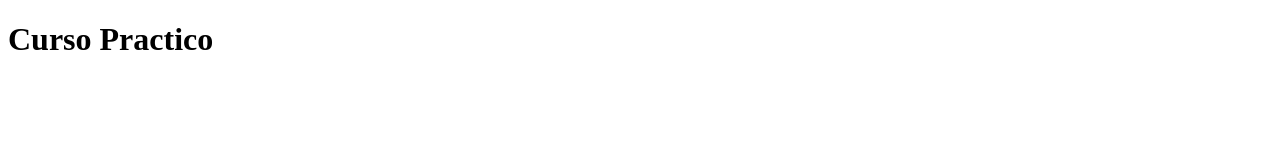
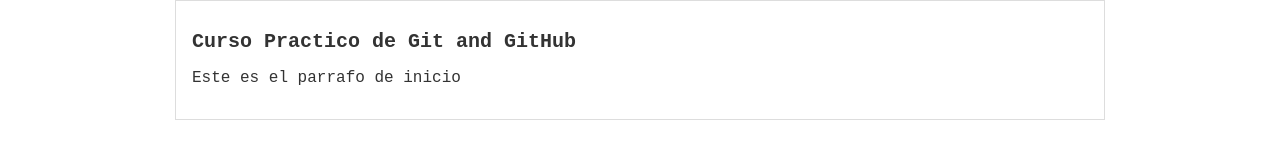
Before and after one commit to yordycuevas/hyperblog, a plain HTML site: page index.html in a window 1280 px wide. Drawn offline with Linux system fonts and the light colour scheme.

Commit message:
cargue al master con cambios

```diff
--- a/css/style.css
+++ b/css/style.css
@@ -1,4 +1,20 @@
-body{
-    text-align:center;
-    font-family:Arial, Helvetica, sans-serif;
+body {
+  text-align: center;
+  font-family: "Courier New", Courier, monospace;
+  color: #333;
+  margin: 0;
+  padding: 0;
 }
+
+#container
+{
+  width: 70%;
+  padding: 1em;
+  text-align: left;
+  border: 1px solid #ddd;
+  margin: 0 auto;
+}
+
+#container h1 {
+    font-size: 20px;
+}
--- a/index.html
+++ b/index.html
@@ -1,14 +1,19 @@
 <!DOCTYPE html>
 <html lang="en">
-<head>
-    <meta charset="UTF-8">
-    <meta http-equiv="X-UA-Compatible" content="IE=edge">
-    <meta name="viewport" content="width=device-width, initial-scale=1.0">
+  <head>
+    <meta charset="UTF-8" />
+    <meta http-equiv="X-UA-Compatible" content="IE=edge" />
+    <meta name="viewport" content="width=device-width, initial-scale=1.0" />
+    <link rel="stylesheet" href="./css/style.css">
+
     <title>Curso GitHub and Git</title>
-</head>
-<body>
-    <h1>Curso Practico</h1>
-
-
-</body>
+  </head>
+  <body>
+    <div id="container">
+      <div id="post">
+        <h1>Curso Practico de Git and GitHub</h1>
+        <p>Este es el parrafo de inicio</p>
+      </div>
+    </div>
+  </body>
 </html>
```
